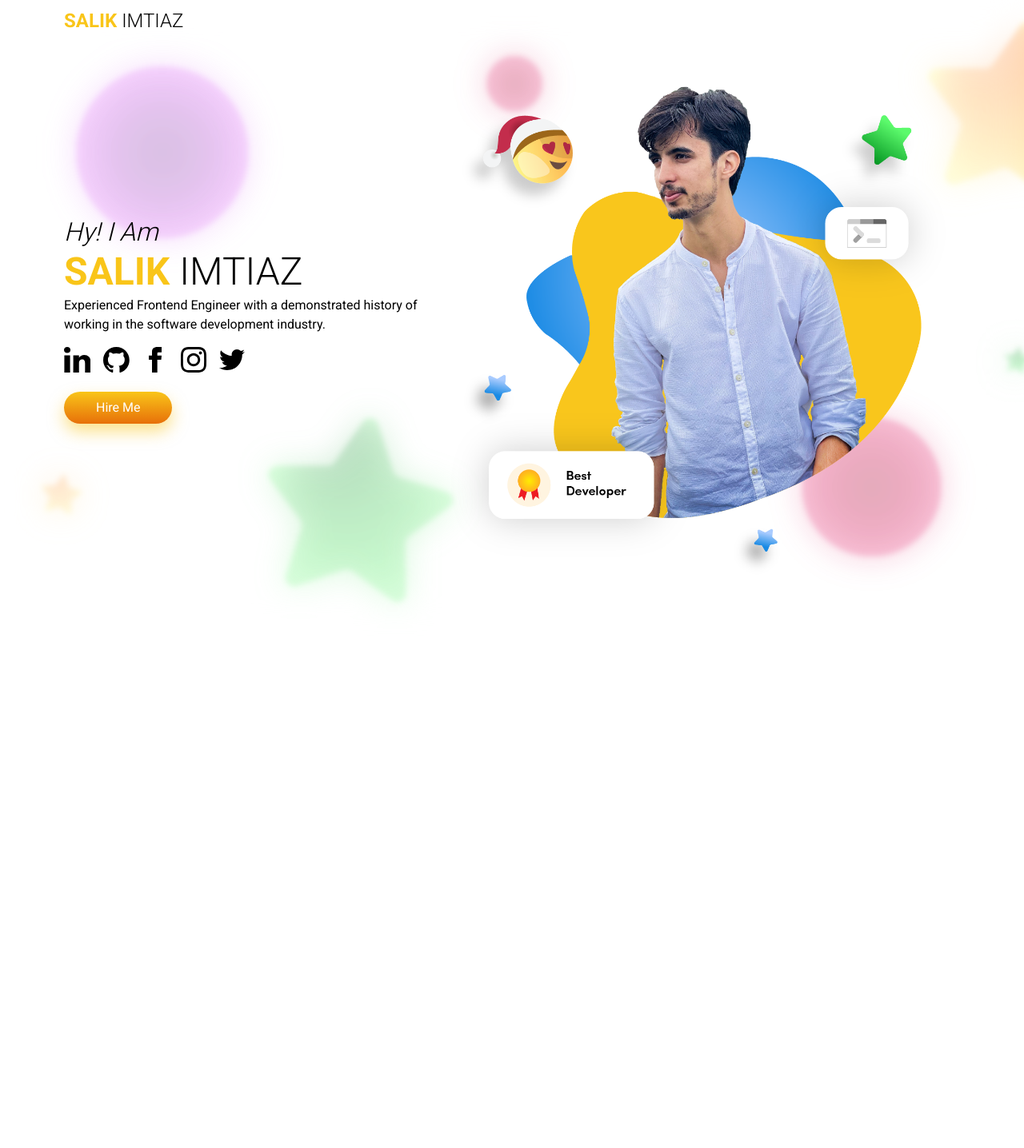
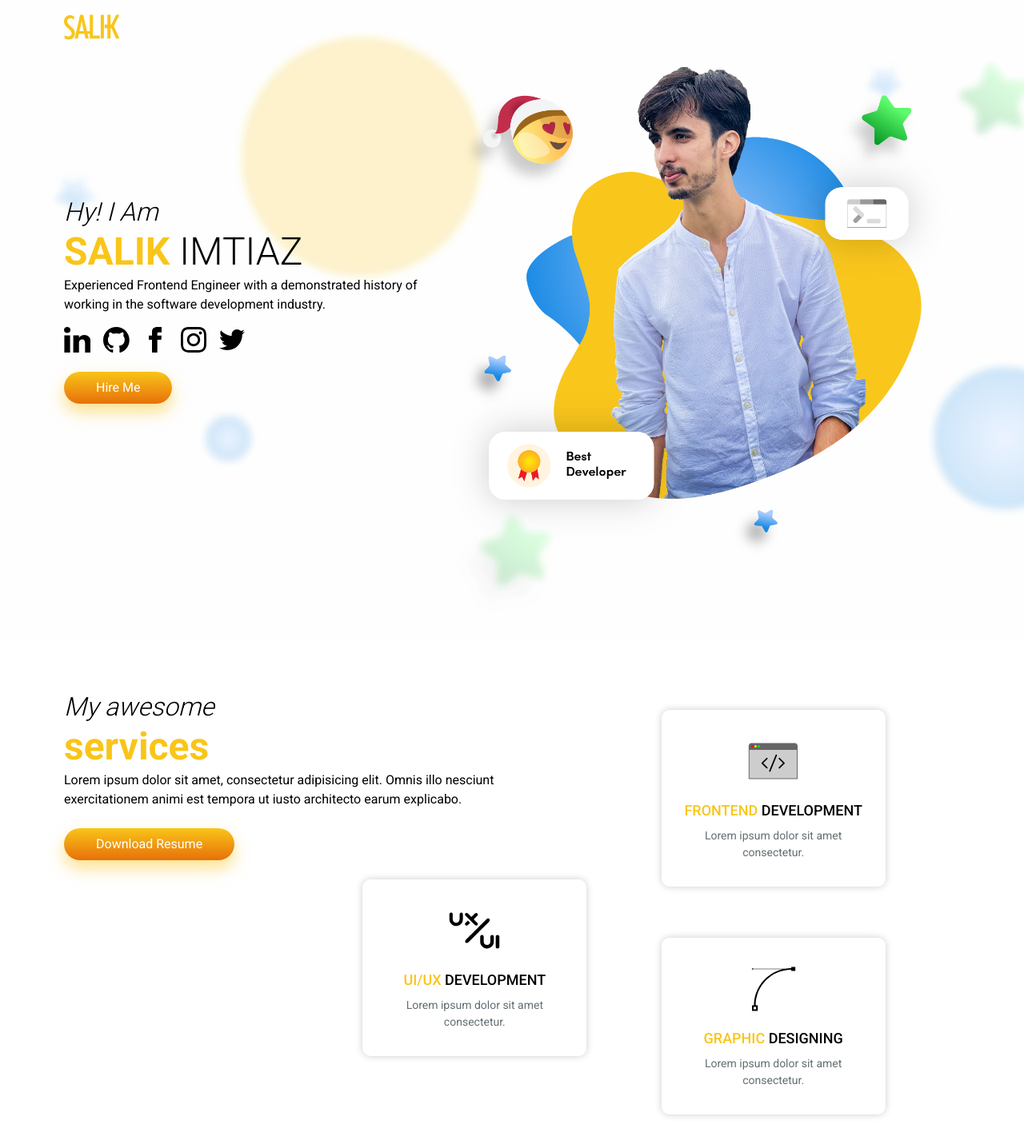
Before and after one commit to saalikimtiaz2/Portfolio-Website, a Next.js app: page / in a window 1280 px wide. Shown: the top 1436 px of the page at 80% size. Before the commit the page ends 800 px from the top, so only its background shows below. Built offline with nearby package versions, Linux system fonts and the light colour scheme.

Commit message:
services added in landing page

```diff
--- a/components/Navigation/Header/index.jsx
+++ b/components/Navigation/Header/index.jsx
@@ -1,4 +1,6 @@
+import Link from 'next/link';
 import { useState, useEffect } from 'react';
+import { Logo } from '../../SvgIcons'
 
 function Header() {
     const [navbar, setNavbar] = useState(false);
@@ -15,8 +17,8 @@ function Header() {
         window.addEventListener('scroll', changeBackground);
     }, []);
     return (
-        <div className={`fixed xs:px-6 lg:px-20 py-2 z-50  ${navbar ? 'shadow-xl' : ''}`}>
-            <h1 className='text-24 font-semibold text-primary uppercase'>Salik <span className='text-black font-light'>Imtiaz</span></h1>
+        <div className={`fixed xs:px-6 lg:px-20 py-2 z-50 w-screen ${navbar ? 'shadow-xl bg-white' : ''}`}>
+            <Link href='/' className='cursor-pointer'><Logo height='52px' fill='#f9c519' /></Link>
         </div>
     )
 }
--- a/components/SvgIcons/index.jsx
+++ b/components/SvgIcons/index.jsx
@@ -38,3 +38,105 @@ export function Twitter() {
         </a>
     )
 }
+
+export function Logo({ height, fill }) {
+    return (
+
+        <svg version="1.1" id="Layer_1" xmlns="http://www.w3.org/2000/svg" height={height} fill={fill}
+            viewBox="0 0 1728 1296">
+            <g>
+                <path d="M312.92,730.79c-17.5-31.29-47.28-63.93-89.33-97.92c-3.7-2.69-8.92-6.72-15.65-12.11
+		C135.6,562.89,99.43,512.75,99.43,470.36c0-30.62,9.42-55.09,28.26-73.43c18.84-18.34,43.91-27.51,75.2-27.51
+		c17.83,0,35.91,3.28,54.26,9.84c18.33,6.57,37.09,16.58,56.27,30.03v-98.92c-20.86-11.44-41.89-19.85-63.09-25.24
+		c-21.2-5.38-43.24-8.08-66.12-8.08c-52.16,0-95.9,18.51-131.23,55.52c-35.33,37.02-53,83.28-53,138.8
+		c0,38.36,8.74,72.94,26.25,103.72c17.49,30.79,48.11,64.19,91.86,100.19c4.04,3.37,10.09,8.42,18.17,15.14
+		c68.3,55.86,102.46,105.49,102.46,148.89c0,29.61-8.92,53.25-26.75,70.91c-17.84,17.67-41.89,26.5-72.17,26.5
+		c-17.5,0-36.18-3.45-56.02-10.35c-19.85-6.89-41.56-17.57-65.11-32.05v101.45c22.54,12.45,44.42,21.7,65.61,27.76
+		s42.05,9.08,62.58,9.08c56.19,0,102.29-18.25,138.29-54.77c36-36.5,54-83.02,54-139.55C339.17,797.92,330.42,762.08,312.92,730.79z
+		"/>
+                <path d="M903.46,263.39h-99.43v509.26h-87.91L596.83,263.39h-93.37l-172.61,736.89h100.44l34.32-144.85h168.07l35.33,144.85h100.44
+		l-34.21-146.04h68.79v146.04h312.42v-91.86H903.46V263.39z M483.78,772.65l66.62-318.98l66.12,318.98H483.78z"/>
+                <rect x="1144.16" y="263.39" width="99.43" height="736.89" />
+                <polygon points="1728,263.39 1625.04,263.39 1473.68,566.99 1450.91,566.99 1450.91,263.39 1351.99,263.39 1351.99,566.99
+		1266.9,566.99 1266.9,680 1351.99,680 1351.99,1000.28 1450.91,1000.28 1450.91,680 1477.17,680 1621.51,1000.28 1728,1000.28
+		1552.36,613.66 	"/>
+            </g>
+        </svg>
+
+    )
+}
+
+export function Developer() {
+    return (
+
+        <svg version="1.1" id="Layer_1" xmlns="http://www.w3.org/2000/svg" height='64px'
+            viewBox="0 0 64 64" >
+            <g>
+                <g>
+                    <g>
+                        <rect x="1.31" y="17.5" className="st0" width="60.17" height="36.45" />
+                        <path className="st1" d="M61.99,54.45H0.82V17h61.17V54.45z M1.81,53.45h59.17V18H1.81V53.45z" />
+                    </g>
+                    <path className="st1" d="M61.99,17H0.82v-4c0-1.97,1.6-3.57,3.57-3.57h54.06c1.96,0,3.54,1.59,3.54,3.54V17z" />
+                </g>
+                <g>
+                    <circle className="st2" cx="5.49" cy="13.5" r="1.5" />
+                    <circle className="st3" cx="9.49" cy="13.5" r="1.5" />
+                    <circle className="st4" cx="13.49" cy="13.5" r="1.5" />
+                </g>
+            </g>
+            <g>
+                <path d="M19.02,34.62l5.43-5.43c0.18-0.18,0.18-0.48,0-0.66l-0.57-0.57c-0.18-0.18-0.48-0.18-0.66,0l-6.3,6.3
+		c-0.1,0.1-0.14,0.23-0.13,0.36c-0.01,0.13,0.03,0.26,0.13,0.36l6.3,6.3c0.18,0.18,0.48,0.18,0.66,0l0.57-0.57
+		c0.18-0.18,0.18-0.48,0-0.66L19.02,34.62z"/>
+                <path d="M26.43,44.26l8.17-19.94c0.17-0.41,0.64-0.61,1.06-0.44l0.11,0.04c0.41,0.17,0.61,0.64,0.44,1.06l-8.17,19.94
+		c-0.17,0.41-0.64,0.61-1.06,0.44l-0.11-0.04C26.46,45.15,26.26,44.67,26.43,44.26z"/>
+                <path d="M45.88,34.26l-6.3-6.3c-0.18-0.18-0.48-0.18-0.66,0l-0.57,0.57c-0.18,0.18-0.18,0.48,0,0.66l5.43,5.43l-5.43,5.43
+		c-0.18,0.18-0.18,0.48,0,0.66l0.57,0.57c0.18,0.18,0.48,0.18,0.66,0l6.3-6.3c0.1-0.1,0.14-0.23,0.13-0.36
+		C46.02,34.49,45.98,34.36,45.88,34.26z"/>
+            </g>
+        </svg>
+
+
+    )
+}
+
+
+export function Graphic() {
+    return (
+        <svg version="1.1" id="Layer_1" xmlns="http://www.w3.org/2000/svg" height='64px'
+            viewBox="0 0 64 64">
+            <path d="M54.1,4.4v1.7c-2.7,0-5.3,0.2-7.8,0.7H6.7L5.9,5.9L4.7,7l1.1,1.1l0.9-0.9h37C23.1,11.9,7.6,30.4,7.5,52.4H5v7.2h7.2v-7.2
+	H9.6C9.7,28,29.6,8.1,54.1,8.1v1.4h5.1V4.4H54.1z M10.1,57.5H7v-3.1h3.1V57.5z"/>
+        </svg>
+    )
+}
+export function UIUX() {
+    return (
+        <svg version="1.1" id="Layer_1" xmlns="http://www.w3.org/2000/svg" height='64px'
+            viewBox="0 0 462.3 462.4" >
+            <g>
+                <path d="M283.7,311.6c0-8.3-0.1-16.6,0-24.9c0.1-8.3,5.8-14.9,13.6-15.7c8.8-0.9,15.8,3.9,17.6,12.5
+		c0.6,2.7,0.5,5.5,0.5,8.2c0,13.3-0.1,26.6,0,40c0.2,17.2,12.9,29.8,29.9,29.8c17,0,29.7-12.8,29.7-30c0.1-14.5-0.1-29.1,0-43.6
+		c0.1-10.9,7.5-17.8,17.8-16.9c6.8,0.6,13.5,6,13.6,12.8c0.2,20,2.3,40.2-0.9,60.1c-4.3,26.8-29.9,51.3-65.5,49.3
+		c-27.2-1.5-53.1-25-56.1-53.1c-1-9.4-0.2-19-0.2-28.5C283.8,311.6,283.8,311.6,283.7,311.6z"/>
+                <path d="M456.8,332.3c0,14.7,0,29.4,0,44.1c0,10.2-6.5,16.7-16.3,16.8c-10,0-16.6-6.4-16.6-16.5c0-29.7,0-59.5,0-89.2
+		c0-10.1,6.6-16.5,16.6-16.5c9.8,0,16.3,6.6,16.3,16.8C456.8,302.6,456.8,317.4,456.8,332.3z"/>
+                <path d="M307.3,207.7c-16.9,16.9-107.9,108-124.9,124.9c-11.7,11.7-23.8,14.7-30.8,7.8c-7.1-7-4.3-19.1,7.3-30.7
+		c34.2-34.3,142.6-142.6,176.8-176.8c11.6-11.6,23.7-14.4,30.7-7.3c6.9,7,3.9,19.1-7.8,30.8C341.6,173.5,324.5,190.6,307.3,207.7z"
+                />
+                <path d="M35.1,106.8c0,6.9-0.1,13.8,0,20.8c0.2,18.7,13.5,32.6,31.2,32.7c17.7,0,31.2-13.7,31.4-32.5c0.2-14,0-28,0-42
+		c0-8.6,3.3-13.6,10.6-15.9c7.8-2.5,16.1,2.2,18.2,10.1c0.3,1,0.6,2,0.6,3c0,19.7,2.2,39.5-1.6,59c-5.4,27.8-31.3,48-59.5,47.7
+		c-28.8-0.4-53.9-21.1-59.1-49c-1.8-9.4-1.3-19-1.3-28.5c0-9.3-0.2-18.7,0.1-28c0.3-8.2,5.4-13.8,13.2-15c6-1,12.9,3.2,15.4,9.2
+		c1,2.5,1,5.1,1,7.7C35.2,93,35.2,99.9,35.1,106.8C35.2,106.8,35.2,106.8,35.1,106.8z"/>
+                <path d="M163.1,71.8c2.9-0.2,6.6,2.5,10,5.9c9,8.9,18,17.7,26.8,26.8c3.1,3.2,5,3.5,8.3,0.1c9.4-9.7,19-19.1,28.8-28.4
+		c9-8.5,22.3-4.2,24.9,7.8c1.2,5.4-1.1,9.8-4.8,13.5c-9.4,9.4-18.8,18.9-28.4,28.1c-3,2.9-2.9,4.6,0,7.5c9.4,9,18.5,18.2,27.6,27.4
+		c7.3,7.3,7.9,15.5,1.6,22c-5.8,6.1-15.3,5.7-22.1-1.1c-28.2-27.8-56.3-55.7-84.4-83.6c-5.1-5.1-6.6-11.8-3.9-17.5
+		C150.2,74.6,154.8,72.1,163.1,71.8z"/>
+                <path d="M160.7,186.7c-5.8-0.2-10.4-2.6-12.9-8c-2.4-5.4-2.4-11.1,1.7-15.6c6.5-7.1,13.6-13.8,20.3-20.6
+		c1.4-1.4,2.5-1.4,3.9,0c5.6,5.6,11.2,11.2,16.9,16.8c1.6,1.6,1.5,2.8,0,4.3c-6.7,6.5-13.3,13.1-20,19.5
+		C167.9,185.7,164.5,186.9,160.7,186.7z"/>
+            </g>
+        </svg>
+    )
+}
--- a/pages/index.jsx
+++ b/pages/index.jsx
@@ -1,7 +1,7 @@
 import Head from 'next/head';
 import Layout from '../components/Layout';
 import { PrimaryButton } from '../components/Buttons'
-import { Linkedin, Github, Facebook, Instagram, Twitter } from '../components/SvgIcons'
+import { Linkedin, Github, Facebook, Instagram, Twitter, Developer, Graphic, UIUX } from '../components/SvgIcons'
 import Styles from '../styles/home.module.scss'
 
 export default function Home() {
@@ -12,9 +12,7 @@ export default function Home() {
         <link rel="icon" href="/favicon.ico" />
       </Head>
       <Layout>
-        <div className={Styles.heroSection}>
-          <section className={Styles.bluredBox}>
-            <div className={`${Styles.content}`}>
+        <section className={Styles.heroSection}>
           <div className='lg:container lg:mx-auto p-4'>
             <div className="grid grid-cols-12 items-center">
               <div className="xs:col-span-12 lg:col-span-5 xs:order-2 lg:order-1">
@@ -36,9 +34,42 @@ export default function Home() {
               </div>
             </div>
           </div>
+        </section>
+        <section>
+          <div className='lg:container lg:mx-auto px-4 py-16'>
+            <div className="grid grid-cols-12">
+              <div className="xs:col-span-12 lg:col-span-7">
+                <h1 className="text-32 font-light leading-tight italic">My awesome</h1>
+                <h1 className="text-48 text-primary leading-tight font-bold">services</h1>
+                <p className='max-w-65'>Lorem ipsum dolor sit amet, consectetur adipisicing elit. Omnis illo nesciunt exercitationem animi est tempora ut iusto architecto earum explicabo.</p>
+                <PrimaryButton>Download Resume</PrimaryButton>
+                <div className={`${Styles.card} ml-auto`}>
+                  <UIUX />
+                  <h1 className="text-18 font-medium uppercase mt-4"><span className='text-primary'>UI/UX</span> Development</h1>
+                  <p className='text-14 text-gray text-center max-w-25 mt-2'>
+                    Lorem ipsum dolor sit amet consectetur.
+                  </p>
+                </div>
+              </div>
+              <div className="xs:col-span-12 lg:col-span-5 xs:gap-4 lg:gap-10 flex flex-col items-center justify-center">
+                <div className={Styles.card}>
+                  <Developer />
+                  <h1 className="text-18 font-medium uppercase mt-4"><span className='text-primary'>Frontend</span> Development</h1>
+                  <p className='text-14 text-gray text-center max-w-25 mt-2'>
+                    Lorem ipsum dolor sit amet consectetur.
+                  </p>
+                </div>
+                <div className={Styles.card}>
+                  <Graphic />
+                  <h1 className="text-18 font-medium uppercase mt-4"><span className='text-primary'>Graphic</span> Designing</h1>
+                  <p className='text-14 text-gray text-center max-w-25 mt-2'>
+                    Lorem ipsum dolor sit amet consectetur.
+                  </p>
+                </div>
+              </div>
+            </div>
           </div>
         </section>
-        </div>
       </Layout>
     </>
   )
--- a/styles/globals.scss
+++ b/styles/globals.scss
@@ -35,3 +35,18 @@
 #twitter:hover {
   fill: #1a8cd8;
 }
+.st0 {
+  fill: #cdcdcd;
+}
+.st1 {
+  fill: #666666;
+}
+.st2 {
+  fill: #f7002f;
+}
+.st3 {
+  fill: #ffe600;
+}
+.st4 {
+  fill: #00e92a;
+}
--- a/styles/home.module.scss
+++ b/styles/home.module.scss
@@ -1,32 +1,24 @@
 .heroSection {
-  max-height: 70vh;
+  min-height: 100vh;
   background-image: url(/assets/bg.png);
   background-size: cover;
   background-repeat: no-repeat;
+  padding: 2rem 0;
 }
-.bluredBox {
-  width: 100%;
-  height: 100%;
-  background: inherit;
-  position: absolute;
-  overflow: hidden;
-  &::before {
-    width: 100%;
-    content: " ";
-    position: absolute;
-    top: 0;
-    left: 0;
-    bottom: 0;
-    right: 0;
-    background: inherit;
-    box-shadow: inset 0 0 0 500px rgba(255, 255, 255, 0.5);
-    filter: blur(20px);
+
+.card {
+  width: 280px;
+  margin-top: 1.5em;
+  padding: 2em 1.5em;
+  text-align: center;
+  display: flex;
+  flex-direction: column;
+  justify-content: center;
+  align-items: center;
+  border-radius: 10px;
+  box-shadow: 0px 0px 10px rgba(0, 0, 0, 0.2);
+  transition: all 1s ease-in-out;
+  &:hover {
+    box-shadow: 0px 0px 15px rgba(0, 0, 0, 0.3);
   }
 }
-.content {
-  position: absolute;
-  width: 100vw;
-  height: 100%;
-  display: flex;
-  align-items: center;
-}
--- a/tailwind.config.js
+++ b/tailwind.config.js
@@ -9,6 +9,7 @@ module.exports = {
       secondary: '#3adede',
       black: '#000000',
       white: '#FFFFFF',
+      gray: '#636e72',
     },
     screens: {
       xs: '250px',
```
Also changed, not shown: context/ThemeContext.js (added), public/assets/bg.png, public/assets/bgDark.png. Lines whose indentation alone changed are shown as unchanged.
